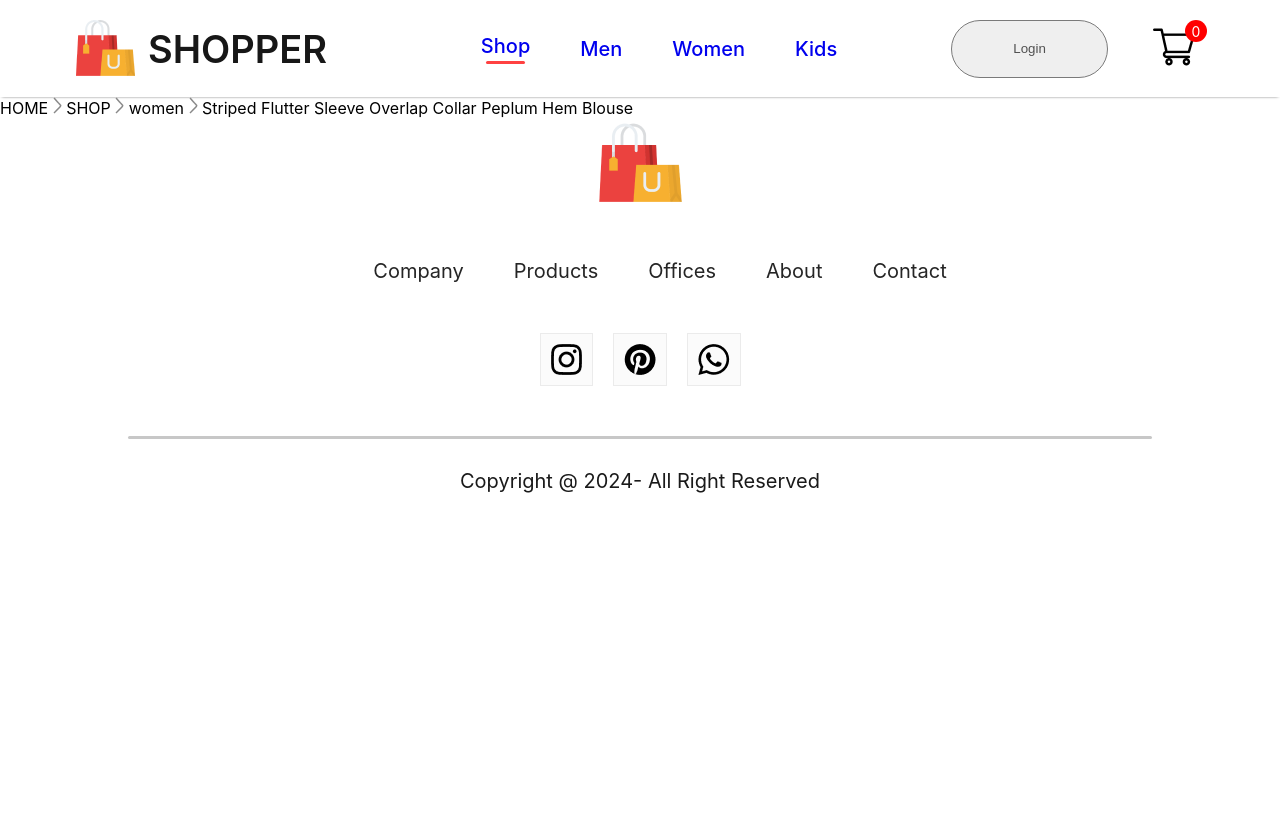
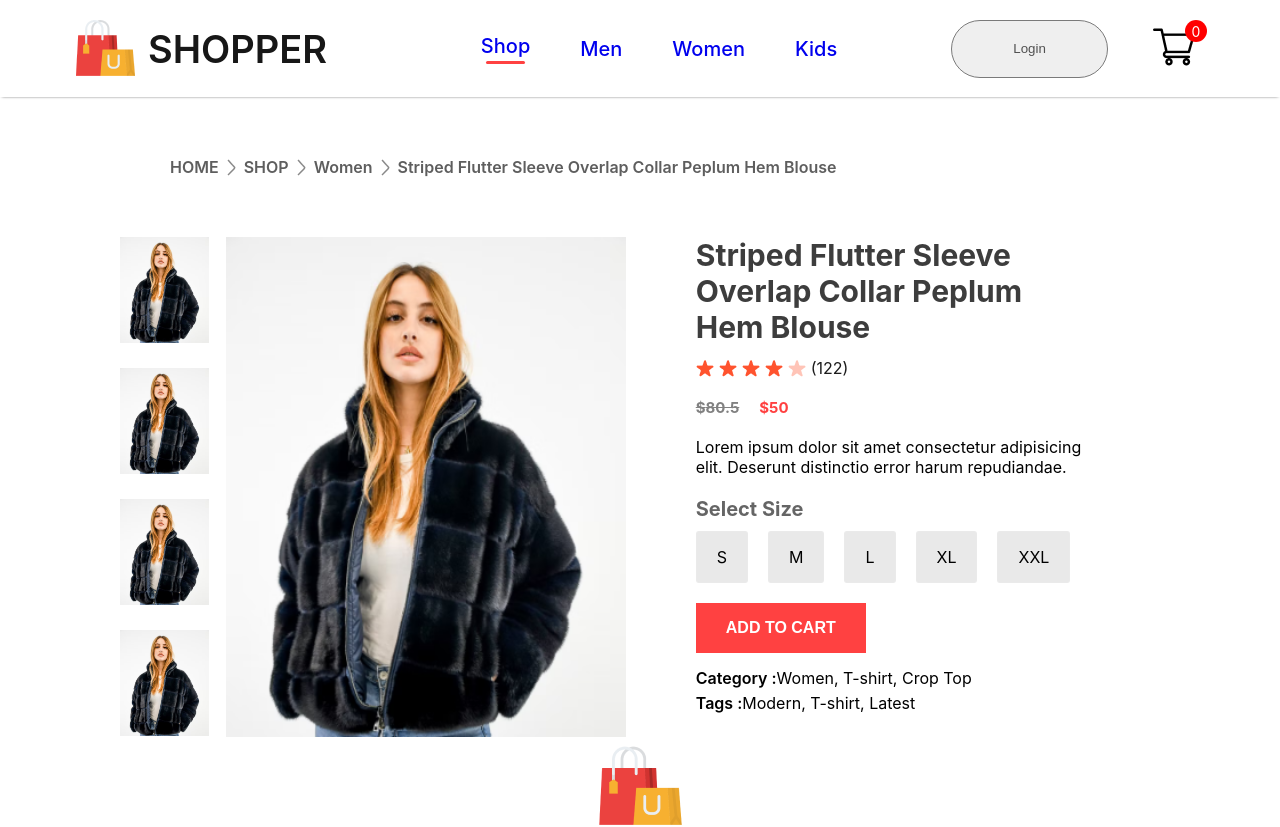
Before and after one commit to eraldkasaj/E-Commerce-App, a React (Create React App) app in the folder e-commerce-app/: page /product/1 in a window 1280 px wide. Shown: the top 827 px of the page. Before the commit the page ends 800 px from the top, so only its background shows below. Built offline with nearby package versions, Linux system fonts and the light colour scheme.

Commit message:
Add product display with details

```diff
--- a/e-commerce-app/src/Components/Breadcrums/Breadcrum.css
+++ b/e-commerce-app/src/Components/Breadcrums/Breadcrum.css
@@ -0,0 +1,10 @@
+.breadcrum{
+    display: flex;
+    align-items: center;
+    gap: 8px;
+    color: #5e5e5e;
+    font-size: 16px;
+    font-weight: 600;
+    margin: 60px 170px;
+    text-transform: capitalize;
+}
--- /dev/null
+++ b/e-commerce-app/src/Components/ProductDisplay/ProductDisplay.css
@@ -0,0 +1,88 @@
+.productdisplay{
+    display: flex;
+    margin:0px 120px;
+}
+.productdisplay-left{
+    display: flex;
+    gap: 17px;
+}
+.productdisplay-img-list{
+    display: flex;
+    flex-direction: column;
+    gap: 25px;
+}
+.productdisplay-img-list img{
+    height:106px;
+}
+.productdisplay-main-img{
+    width: 400px;
+    height:500px;
+}
+.productdisplay-right{
+    margin: 0px 70px;
+    display: flex;
+    flex-direction: column;
+}
+.productdisplay-right h1{
+    color: #3d3d3d;
+    font-size: 30px;
+    font-weight: 700;
+}
+.productdisplay-right-stars{
+    display: flex;
+    align-items:center;
+    margin-top: 13px;
+    gap:5px;
+    color: #1c1c1c;
+    font-size: 16px;
+}
+.productdisplay-right-prices{
+    display: flex;
+    margin: 20px 0px;
+    gap: 20px;
+    font-size: 15px;
+    font-weight: 700;
+}
+.productdisplay-right-price-old{
+    color: #818181;
+    text-decoration: line-through;
+}
+.productdisplay-right-price-new{
+    color: #ff4141;
+}
+.productdisplay-right-size h1{
+    margin-top: 20px;
+    color: #656565;
+    font-size: 20px;
+    font-weight: 700;
+}
+.productdisplay-right-sizes{
+    display: flex;
+    margin: 10px 0px;
+    gap: 20px;
+}
+.productdisplay-right-sizes div{
+    padding: 15px 20px;
+    background: #e9e9e9;
+    border: 1px solid #ebebeb22;
+    border-radius: 3px;
+    cursor:pointer;
+}
+.productdisplay-right button{
+    width:170px;
+    height:50px;
+    font-size: 16px;
+    font-weight: 600;
+    color: white;
+    background: #ff4141;
+    margin:10px 0px;
+    border:none;
+    outline: none;
+    cursor: pointer;
+}
+.productdisplay-right-category{
+    margin-top: 5px;
+}
+.productdisplay-right-category span{
+    font-weight: 600;
+}
--- /dev/null
+++ b/e-commerce-app/src/Components/ProductDisplay/ProductDisplay.jsx
@@ -0,0 +1,57 @@
+import React from "react";
+import './ProductDisplay.css'
+import star_icon from '../Assets/star_icon.png'
+import star_dull_icon from '../Assets/star_dull_icon.png'
+
+const ProductDisplay = (props) => {
+    const {product} = props
+    return (
+        <div className="productdisplay">
+            <div className="productdisplay-left">
+                <div className="productdisplay-img-list">
+                    <img src={product.image} />
+                    <img src={product.image} />
+                    <img src={product.image} />
+                    <img src={product.image} />
+                </div>
+                <div className="productdisplay-img">
+                    <img className="productdisplay-main-img" src={product.image}/>
+                </div>
+            </div>
+            <div className="productdisplay-right">
+                <h1>{product.name}</h1>
+                <div className="productdisplay-right-stars">
+                    <img src={star_icon} alt="" />
+                    <img src={star_icon} alt="" />
+                    <img src={star_icon} alt="" />
+                    <img src={star_icon} alt="" />
+                    <img src={star_dull_icon} alt="" />
+                    <p>(122)</p>
+                </div>
+                <div className="productdisplay-right-prices">
+                    <div className="productdisplay-right-price-old">${product.old_price}</div>
+                     <div className="productdisplay-right-price-new">${product.new_price}</div>
+                </div>
+                <div className="productdiplay-right-description">
+                    Lorem ipsum dolor sit amet consectetur adipisicing elit.
+                    Deserunt distinctio error harum repudiandae.
+                </div>
+                <div className="productdisplay-right-size">
+                    <h1>Select Size</h1>
+                    <div className="productdisplay-right-sizes">
+                    <div>S</div>
+                    <div>M</div>
+                    <div>L</div>
+                    <div>XL</div>
+                    <div>XXL</div>
+                    </div>
+                </div>
+                <button>ADD TO CART</button>
+                <p className="productdisplay-right-category"><span>Category :</span>Women, T-shirt, Crop Top</p>
+                <p className="productdisplay-right-category"><span>Tags :</span>Modern, T-shirt, Latest</p>
+            </div>
+        </div>
+    )
+}
+
+export default ProductDisplay
--- a/e-commerce-app/src/Pages/Product.jsx
+++ b/e-commerce-app/src/Pages/Product.jsx
@@ -2,7 +2,7 @@
 import { ShopContext } from '../Context/ShopContext'
 import { useParams } from 'react-router-dom'
 import Breadcrum from '../Components/Breadcrums/Breadcrum'
-
+import ProductDisplay from '../Components/ProductDisplay/ProductDisplay'
 
 const Product = () => {
     const {all_product} = useContext(ShopContext)
@@ -11,6 +11,7 @@
     return (
         <div>
             <Breadcrum product={product}/>
+            <ProductDisplay product={product}/>
         </div>
     )
 }
```
